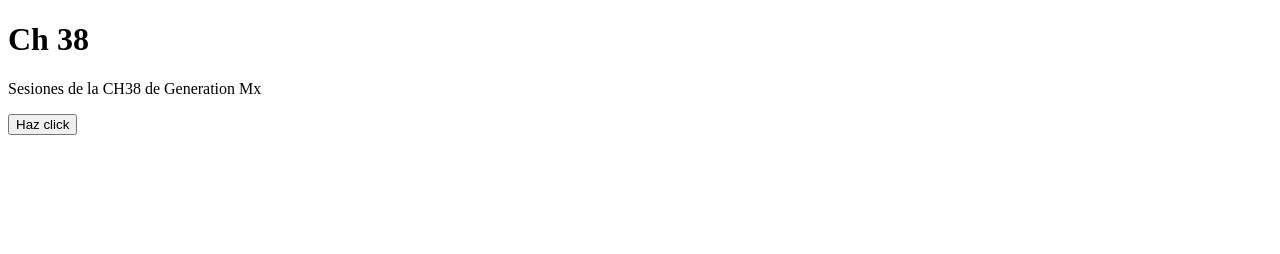
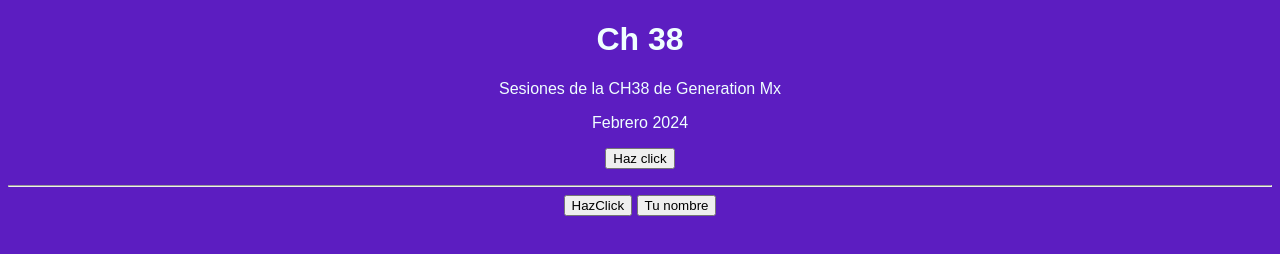
Before and after one commit to FridaEstrada/Generation, a plain HTML site: page index.html in a window 1280 px wide. Drawn offline with Linux system fonts and the light colour scheme.

Commit message:
Agregando estilos

```diff
--- a/index.html
+++ b/index.html
@@ -3,14 +3,22 @@
   <head>
     <meta charset="UTF-8" />
     <meta name="viewport" content="width=device-width, initial-scale=1.0" />
-    <title>Document</title>
+    <link rel="stylesheet" href="style.css">
+	<title>Document</title>
   </head>
   <body>
     <main>
       <h1>Ch 38</h1>
       <p>Sesiones de la CH38 de Generation Mx</p>
-      <button>Haz click</button>
+      <p>Febrero 2024<p>
+	  <button> Haz click</button>
+	  <hr>
+	  <button onclick="enviarSaludo()">HazClick</button>
+	  <button onclick="enviarSaludoAPersona()">Tu nombre</button>
     </main>
     <footer></footer>
+
+	<script src="./script.js"> </script>
+
   </body>
 </html>
--- a/script.js
+++ b/script.js
@@ -0,0 +1,10 @@
+function enviarSaludo(){
+    alert('¡Hola Ch38!');
+}
+enviarSaludo();
+
+
+function enviarSaludoAPersona(nombre) {
+    nombre = prompt("Dime tu nombre");
+    alert(`Hola ${nombre}`);
+}
--- a/style.css
+++ b/style.css
@@ -0,0 +1,10 @@
+/* Hoja de estilos personalizada */
+/* CSS: cascading style sheet  */
+body{
+    background-color: #5c1dc1;
+    color: azure;
+    font-family: fantasy;
+}
+main{
+    text-align: center;
+}
```
